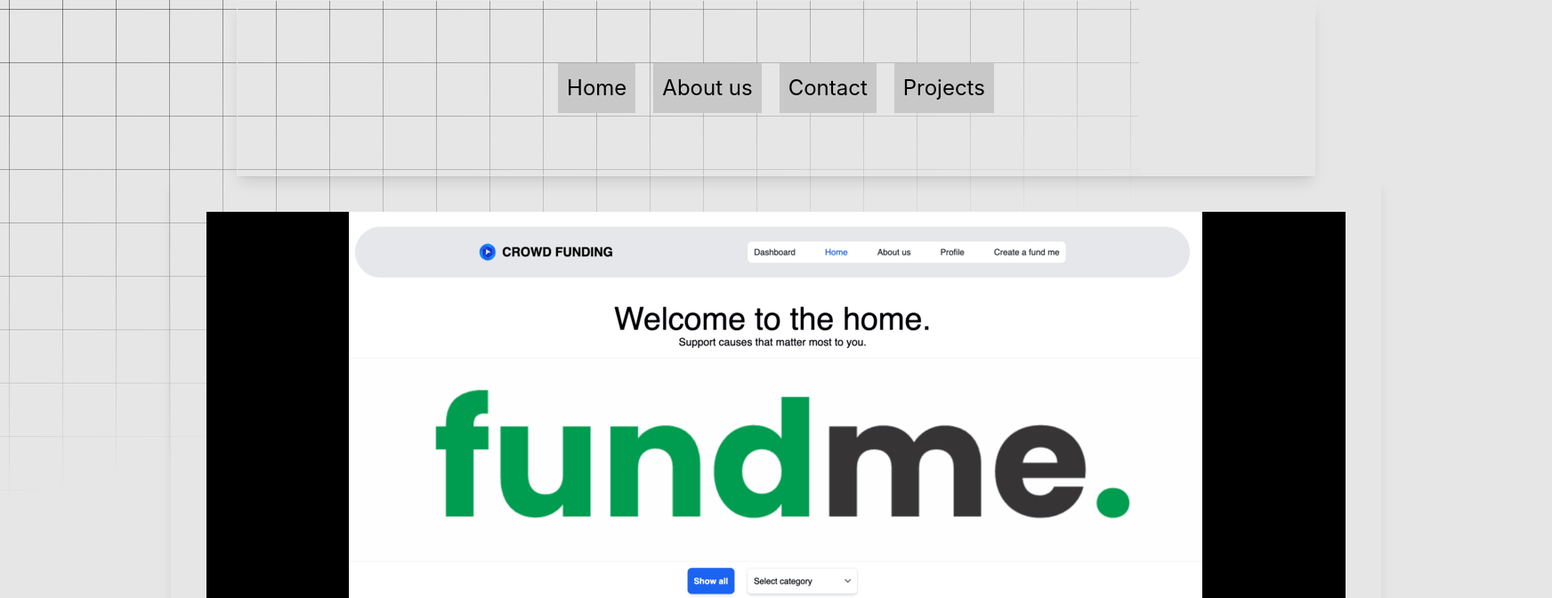
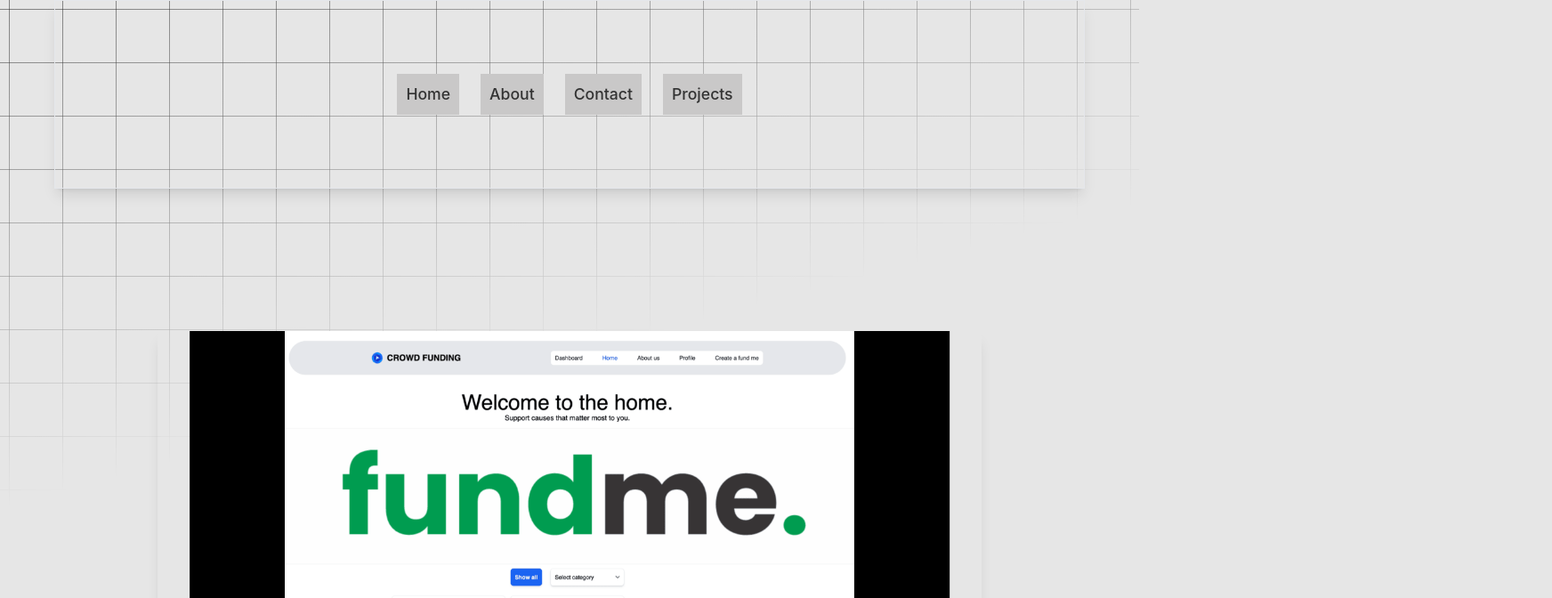
Before and after one commit to Crizter/Personal-Portfolio, a React (Vite) app: page /projects in a window 1280 px wide. Shown: the top 672 px of the page at 89% size, 1744 px wide, since content can reach past the window. Built offline with nearby package versions, Linux system fonts and the light colour scheme.

Commit message:
fix layout

```diff
--- a/package.json
+++ b/package.json
@@ -10,9 +10,10 @@
     "preview": "vite preview"
   },
   "dependencies": {
+    "@emailjs/browser": "^4.4.1",
     "@react-three/drei": "^9.113.0",
     "@react-three/fiber": "^8.17.7",
-    "framer-motion": "^11.5.6",
+    "framer-motion": "^11.18.2",
     "react": "^18.3.1",
     "react-dom": "^18.3.1",
     "react-hook-form": "^7.53.0",
--- a/src/App.jsx
+++ b/src/App.jsx
@@ -1,4 +1,4 @@
-import { useState } from 'react'
+import { useState, useEffect } from 'react'
 import './App.css'
 import { Routes, Route, useLocation } from 'react-router'
 import About from './components/About'
@@ -7,13 +7,26 @@ import Contact from './components/Contact'
 import Navbar from './components/Navbar'
 import ModelViewer from './components/ModelViewer'
 import Projects from './components/Projects'
+import Preloader from './components/Preloader'
+import './styles/Navbar.css'
 
 
 function App() {
+  const [isLoading, setIsLoading] = useState(true)
+  const location = useLocation() ;
 
-  const location = useLocation() ;
+  useEffect(() => {
+    // Simulate loading time
+    const timer = setTimeout(() => {
+      setIsLoading(false)
+    }, 2000)
+
+    return () => clearTimeout(timer)
+  }, [])
+
   return (
     <>
+      <Preloader />
       {/* Conditionally render Navbar */}
       {location.pathname !== '/about'  && <Navbar />}
 
--- a/src/components/Contact.jsx
+++ b/src/components/Contact.jsx
@@ -9,6 +9,8 @@ function Contact() {
   const [name, setName] = useState("");
   const [email, setEmail] = useState("");
   const [description, setDescription] = useState("");
+  const [isSubmitting, setIsSubmitting] = useState(false);
+  const [stateMessage, setStateMessage] = useState(null);
 
   // React Hook Form functions
   const { handleSubmit, register, formState: { errors } } = useForm();
--- a/src/components/Navbar.jsx
+++ b/src/components/Navbar.jsx
@@ -1,38 +1,95 @@
 import React from 'react';
-import {Link} from 'react-router-dom' ;
+import { Link } from 'react-router-dom';
+import { motion } from 'framer-motion';
+
+const navVariants = {
+  hidden: { opacity: 0, y: -20 },
+  visible: {
+    opacity: 1,
+    y: 0,
+    transition: {
+      duration: 0.5,
+      staggerChildren: 0.1,
+    },
+  },
+};
+
+const linkVariants = {
+  hidden: { opacity: 0, y: -10 },
+  visible: { opacity: 1, y: 0 },
+  hover: { scale: 1.05, transition: { duration: 0.2 } }
+};
 
 function Navbar() {
   return (
-    <>
-      <div className="flex justify-center items-center">
-        <div className="container w-fit border border-solid  shadow-lg bg-inherit ">
+    <motion.div
+      className="flex justify-center items-center"
+      variants={navVariants}
+      initial="hidden"
+      animate="visible"
+    >
+      <motion.div
+        className="container w-fit border border-solid shadow-lg bg-inherit"
+        whileHover={{ boxShadow: "0px 5px 15px rgba(0,0,0,0.1)" }}
+      >
         <div className="nav">
-            <div className="nav-links">
-              <div className="nav-item">
-                <Link className="nav-link" to="/">
+          <div className="nav-links flex gap-6 px-6 py-3">
+            <motion.div
+              className="nav-item"
+              variants={linkVariants}
+              whileHover="hover"
+            >
+              <Link
+                className="nav-link text-gray-800 hover:text-gray-600 transition-colors"
+                to="/"
+              >
                 Home
               </Link>
-              </div>
-              <div className="nav-item">
-                <Link className="nav-link" to="/about">
-                  About us
+            </motion.div>
+
+            <motion.div
+              className="nav-item"
+              variants={linkVariants}
+              whileHover="hover"
+            >
+              <Link
+                className="nav-link text-gray-800 hover:text-gray-600 transition-colors"
+                to="/about"
+              >
+                About
               </Link>
-              </div>
-              <div className="nav-item">
-                <Link className="nav-link" to="/contact">
+            </motion.div>
+
+            <motion.div
+              className="nav-item"
+              variants={linkVariants}
+              whileHover="hover"
+            >
+              <Link
+                className="nav-link text-gray-800 hover:text-gray-600 transition-colors"
+                to="/contact"
+              >
                 Contact
               </Link>
-              </div>
-              <div className="nav-item">
-                <Link className="nav-link" to="/projects">
+            </motion.div>
+
+            <motion.div
+              className="nav-item"
+              variants={linkVariants}
+              whileHover="hover"
+            >
+              <Link
+                className="nav-link text-gray-800 hover:text-gray-600 transition-colors"
+                to="/projects"
+              >
                 Projects
               </Link>
+            </motion.div>
           </div>
         </div>
-          </div>
-        </div>
-      </div>
-    </>
+      </motion.div>
+    </motion.div>
   );
 }
-export default Navbar
+
+export default Navbar;
--- /dev/null
+++ b/src/components/Preloader.jsx
@@ -0,0 +1,28 @@
+import { useState, useEffect } from 'react';
+import '../styles/Preloader.css';
+
+const Preloader = () => {
+  const [loading, setLoading] = useState(true);
+
+  useEffect(() => {
+    const timer = setTimeout(() => {
+      setLoading(false);
+    }, 2000);
+
+    return () => clearTimeout(timer);
+  }, []);
+
+  return (
+    <div className={`preloader ${loading ? 'active' : 'fade-out'}`}>
+      <div className="loader">
+        <div className="circle"></div>
+        <div className="circle"></div>
+        <div className="circle"></div>
+        <p>Welcome to my personal portfolio</p>
+      </div>
+    </div>
+  );
+};
+
+
+export default Preloader;
--- a/src/components/Projects.jsx
+++ b/src/components/Projects.jsx
@@ -6,38 +6,82 @@ import botProj from '../assets/discordbot1.png';
 import allBlogs from '../assets/allBlogs.png';
 import crowdFund from '../assets/fund.png';
 
-// TODO : FIX THE PART
-function Projects() {
+const Projects = () => {
     const imagesArr = [allBlogs, crowdFund, botProj];
     const [currentIndex, setCurrentIndex] = useState(0);
 
-    useEffect(() => {1
+    useEffect(() => {
         const interval = setInterval(() => {
             setCurrentIndex((prevIndex) => (prevIndex + 1) % imagesArr.length);
-        }, 3000); // Change image every 3 seconds
+        }, 5000);
 
         return () => clearInterval(interval);
     }, [imagesArr.length]);
 
+    const variants = {
+        enter: (direction) => ({
+            x: direction > 0 ? 1000 : -1000,
+            opacity: 0,
+        }),
+        center: {
+            x: 0,
+            opacity: 1,
+        },
+        exit: (direction) => ({
+            x: direction < 0 ? 1000 : -1000,
+            opacity: 0,
+        }),
+    };
+
+    const swipeConfidenceThreshold = 10000;
+    const swipePower = (offset, velocity) => Math.abs(offset) * velocity;
+
     return (
-        <div className='mx-48 p-10 bg-inherit shadow-lg flex flex-row'>
-            <div className="relative w-[1280px] h-[720px] flex justify-center items-center overflow-hidden">
-                {imagesArr.map((image, index) => (
-                    <motion.img
+        <div className="flex justify-center items-center h-screen">
+            <div className="relative w-4/5 h-3/5">
+                <motion.div
+                    key={currentIndex}
+                    variants={variants}
+                    initial="enter"
+                    animate="center"
+                    exit="exit"
+                    transition={{
+                        x: { type: 'spring', stiffness: 300, damping: 30 },
+                        opacity: { duration: 0.2 },
+                    }}
+                    drag="x"
+                    dragConstraints={{ left: 0, right: 0 }}
+                    dragElastic={1}
+                    onDragEnd={(e, { offset, velocity }) => {
+                        const swipe = swipePower(offset.x, velocity.x);
+                        if (swipe < -swipeConfidenceThreshold) {
+                            setCurrentIndex((prevIndex) => (prevIndex + 1) % imagesArr.length);
+                        } else if (swipe > swipeConfidenceThreshold) {
+                            setCurrentIndex((prevIndex) => (prevIndex - 1 + imagesArr.length) % imagesArr.length);
+                        }
+                    }}
+                    className="absolute w-full h-full flex justify-center items-center"
+                >
+                    <img
+                        src={imagesArr[currentIndex]}
+                        alt={`Project ${currentIndex + 1}`}
+                        className="w-full h-full object-contain rounded-lg shadow-lg"
+                    />
+                </motion.div>
+            </div>
+            <div className="absolute bottom-8 flex justify-center w-full">
+                {imagesArr.map((_, index) => (
+                    <div
                         key={index}
-                        src={image}
-                        alt={`Project image ${index + 1}`}
-                        className="absolute w-[1280px] h-[720px] object-contain"
-                        initial={{ opacity: 0 }}
-                        animate={{
-                            opacity: currentIndex === index ? 1 : 0,
-                            transition: { duration: 0.5 }
-                        }}
+                        className={`w-4 h-4 rounded-full mx-2 cursor-pointer ${
+                            currentIndex === index ? 'bg-gray-800' : 'bg-gray-400'
+                        }`}
+                        onClick={() => setCurrentIndex(index)}
                     />
                 ))}
             </div>
         </div>
     );
-}
+};
 
 export default Projects;
--- /dev/null
+++ b/src/styles/Navbar.css
@@ -0,0 +1,43 @@
+.navbar {
+  background-color: rgba(255, 255, 255, 0.95);
+  padding: 1rem 2rem;
+  box-shadow: 0 2px 10px rgba(0, 0, 0, 0.1);
+  position: fixed;
+  top: 0;
+  left: 0;
+  right: 0;
+  z-index: 1000;
+}
+
+.nav-links {
+  display: flex;
+  justify-content: center;
+  gap: 2rem;
+  list-style: none;
+  margin: 0;
+  padding: 0;
+}
+
+.nav-links a {
+  text-decoration: none;
+  color: #333;
+  font-weight: 500;
+  font-size: 1.1rem;
+  position: relative;
+  padding: 0.5rem 0;
+}
+
+.nav-links a::after {
+  content: '';
+  position: absolute;
+  bottom: 0;
+  left: 0;
+  width: 0;
+  height: 2px;
+  background-color: #333;
+  transition: width 0.3s ease;
+}
+
+.nav-links a:hover::after {
+  width: 100%;
+}
--- /dev/null
+++ b/src/styles/Preloader.css
@@ -0,0 +1,56 @@
+.preloader {
+  position: fixed;
+  top: 0;
+  left: 0;
+  width: 100%;
+  height: 100%;
+  background-color: #ffffff;
+  display: flex;
+  justify-content: center;
+  align-items: center;
+  z-index: 9999;
+  transition: opacity 0.5s ease-out;
+}
+
+.preloader.fade-out {
+  opacity: 0;
+  pointer-events: none;
+}
+
+.loader {
+  display: flex;
+  flex-direction: column;
+  align-items: center;
+  gap: 1rem;
+}
+
+.loader p {
+  font-size: 1.5rem;
+  font-weight: 500;
+  color: #333;
+}
+
+.circle {
+  width: 20px;
+  height: 20px;
+  border-radius: 50%;
+  background-color: #333;
+  animation: bounce 0.5s ease-in-out infinite;
+}
+
+.circle:nth-child(2) {
+  animation-delay: 0.1s;
+}
+
+.circle:nth-child(3) {
+  animation-delay: 0.2s;
+}
+
+@keyframes bounce {
+  0%, 100% {
+    transform: translateY(0);
+  }
+  50% {
+    transform: translateY(-20px);
+  }
+}
```
Also changed, not shown: 1 other file (tests, documents, lock files or other folders). Lines whose indentation alone changed are shown as unchanged.
